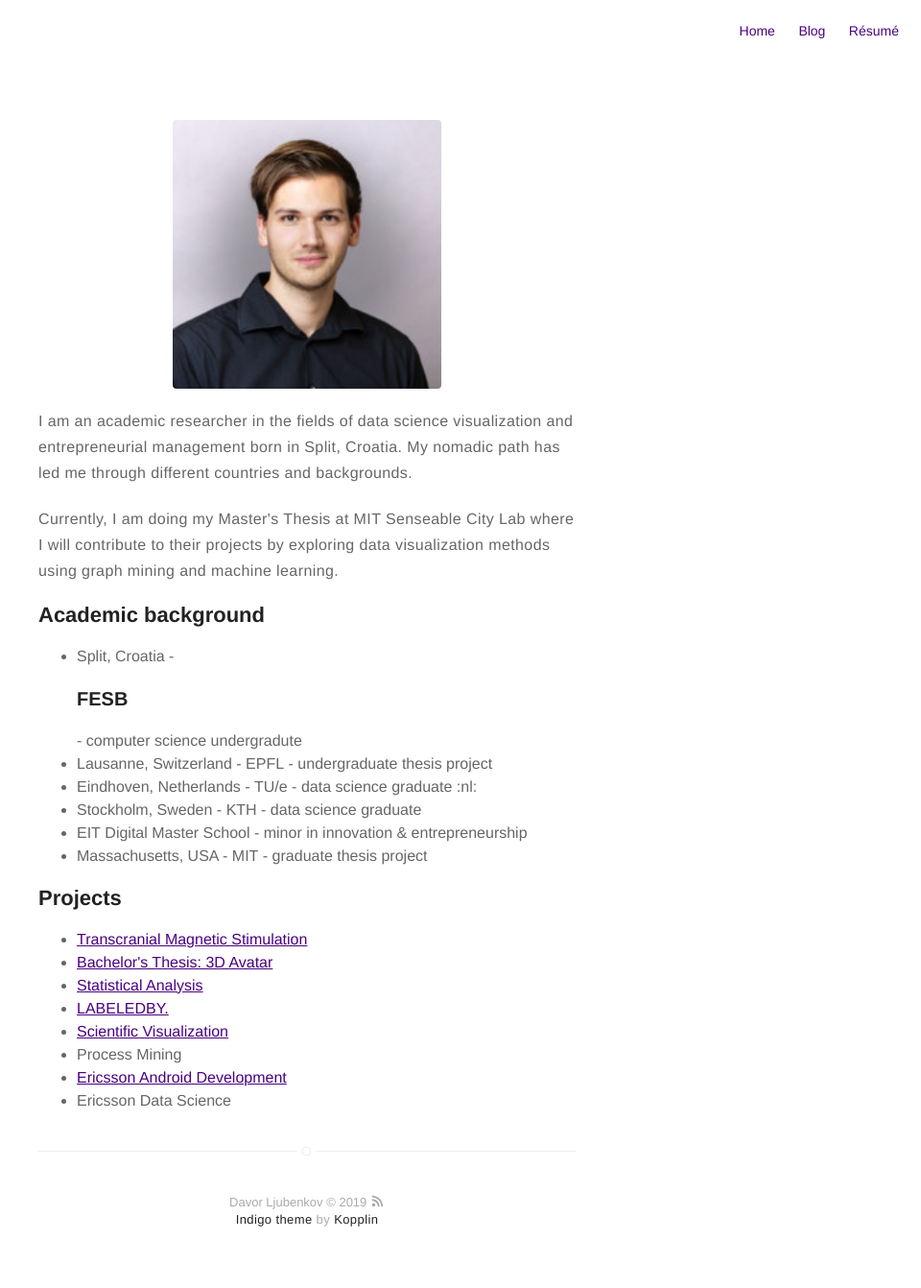
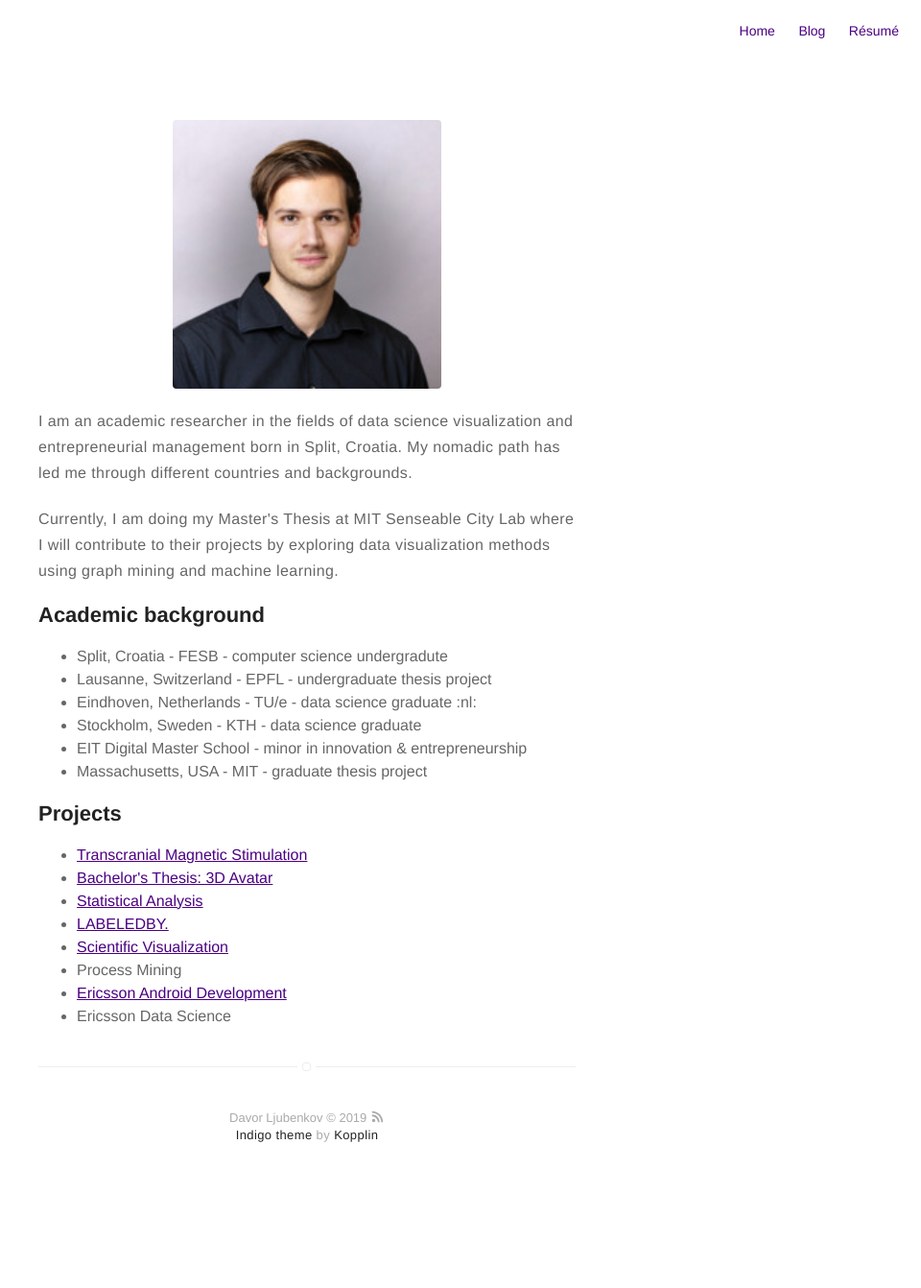
Before and after one commit to dljubenk/dljubenk.github.io, a Jekyll site: the page built from about.md, in a window 1280 px wide. Shown: the whole page at 96% size, without its empty margins (320-1280 px from the left). Built offline with Jekyll 4.4.1, drawn with Linux system fonts in a browser that asks for light colours; after the commit the page ends 1254 px from its top, so only the background shows below that.

```diff
--- a/about.md
+++ b/about.md
@@ -13,12 +13,12 @@ layout: page
 
 
 <ul class="skill-list">
-	<li>Split, Croatia - <h3>FESB</h3> - computer science undergradute</li>
-	<li>Lausanne, Switzerland - <b>EPFL</b> - undergraduate thesis project</li>
-	<li>Eindhoven, Netherlands - <b>TU/e</b> - data science graduate :nl:</li>
-	<li>Stockholm, Sweden - <b>KTH</b> - data science graduate</li>
-	<li><b>EIT</b> Digital Master School - minor in innovation & entrepreneurship</li>
-	<li>Massachusetts, USA - <b>MIT</b> - graduate thesis project</li>
+	<li>Split, Croatia - FESB - computer science undergradute</li>
+	<li>Lausanne, Switzerland - EPFL - undergraduate thesis project</li>
+	<li>Eindhoven, Netherlands - TU/e - data science graduate :nl:</li>
+	<li>Stockholm, Sweden - KTH - data science graduate</li>
+	<li>EIT Digital Master School - minor in innovation & entrepreneurship</li>
+	<li>Massachusetts, USA - MIT - graduate thesis project</li>
 </ul>
 
 <h2>Projects</h2>
```
